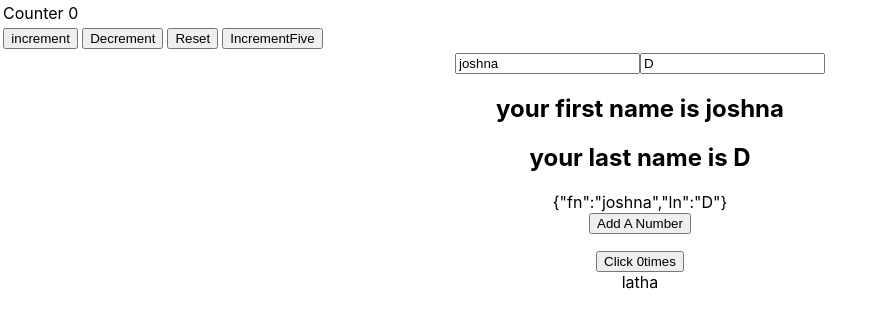
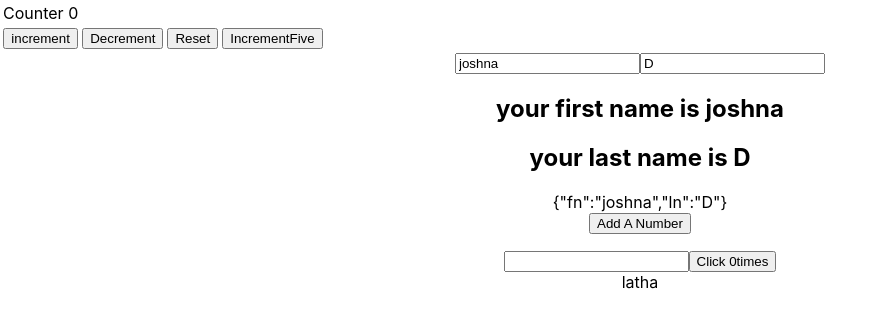
Before and after one commit to lathadkc/myfirstreact, a React (Create React App) app: page / in a window 1280 px wide. Shown: the top 326 px of the page, without its empty margins (0-885 px from the left). Built offline with nearby package versions, Linux system fonts and the light colour scheme.

Commit message:
added useeffect watch for only count changes and not for name

```diff
--- a/src/components/HookCounterOne.js
+++ b/src/components/HookCounterOne.js
@@ -3,13 +3,15 @@
 
 function HookCounterOne() {
     const[count,setCount] = useState(0);
+    const [name, setName] = useState('');
+
     useEffect(() =>{
         console.log("within useEffectHookCounterONe");
         document.title = `you clicked ${count} times`;
-    });
+    },[count]);
     return(
 <div>
-
+<input type = "text" onChange = {(e) => setName(e.target.value)}></input>
 <button onClick = {() => setCount(count+1)} >Click {count}times</button>
 </div>
 
```
